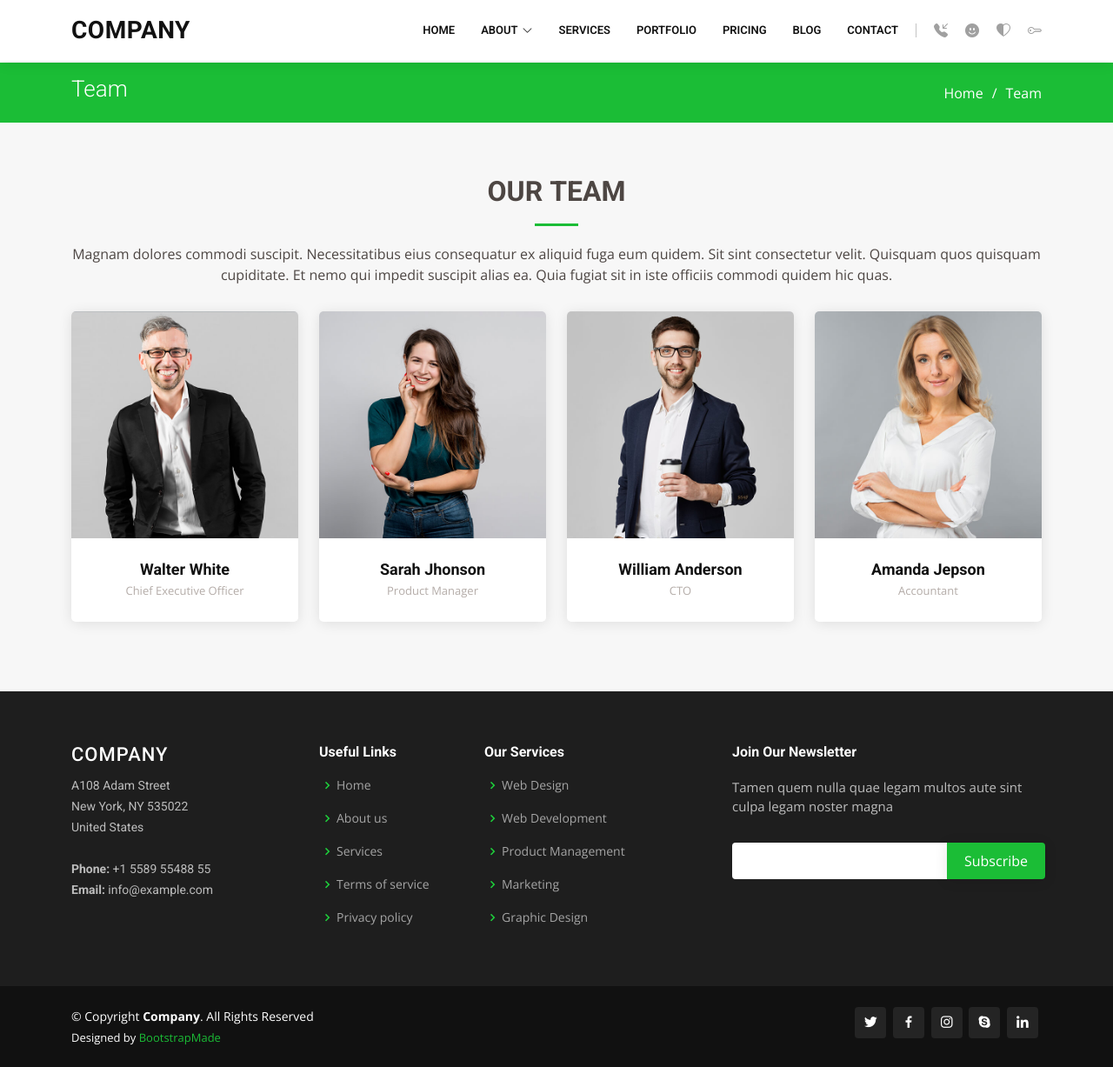
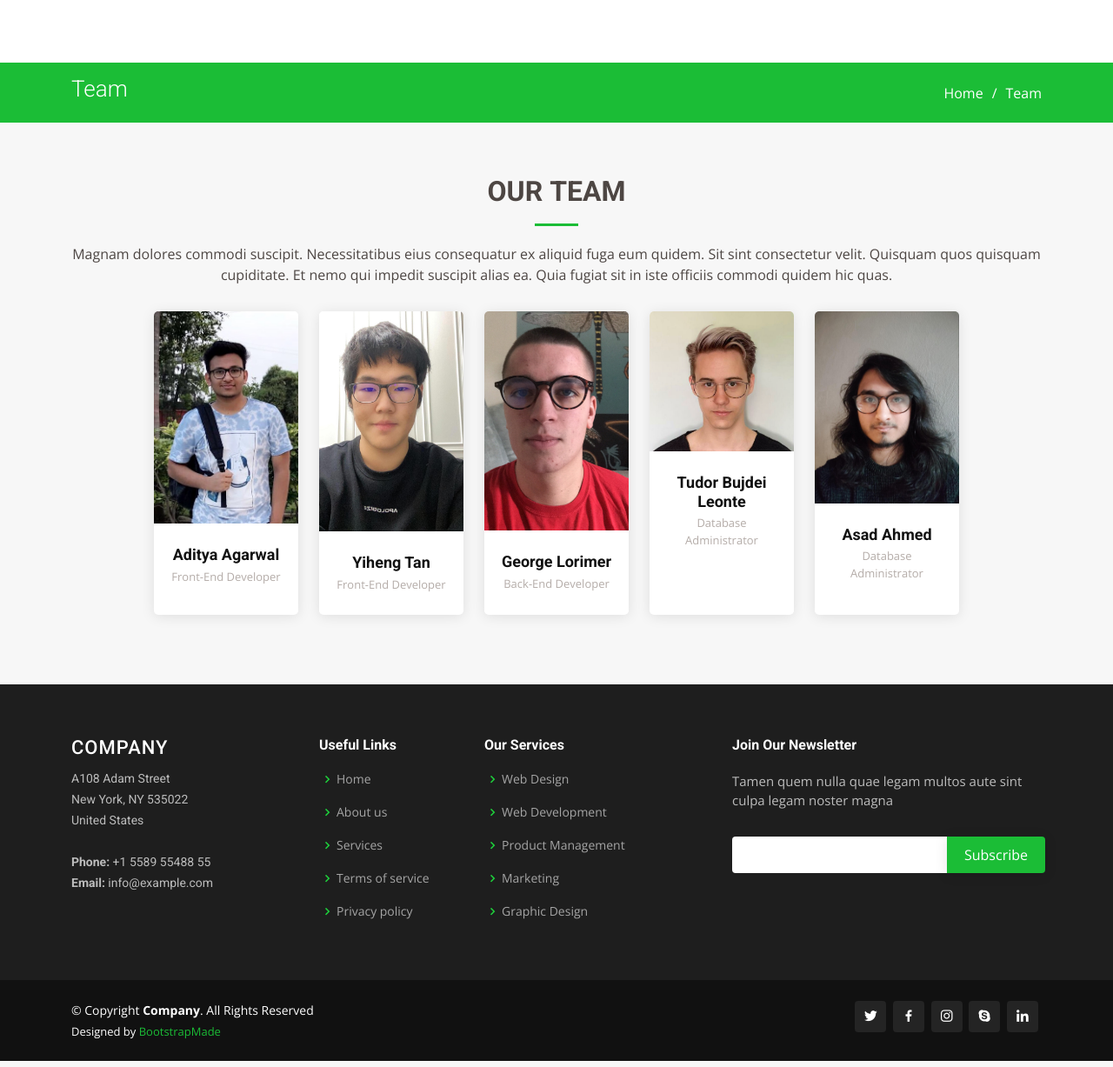
Before and after one commit to aditya-5/Foodents, a PHP site: page /team.html in a window 1280 px wide. Shown: the whole page at 87% size. Run offline with PHP 8.4, Linux system fonts and the light colour scheme; some libraries are stand-ins or nearby versions.

Commit message:
Designed the team page with flexbox

```diff
--- a/index.html
+++ b/index.html
@@ -25,6 +25,8 @@
   <link href="assets/vendor/glightbox/css/glightbox.min.css" rel="stylesheet">
   <link href="assets/vendor/remixicon/remixicon.css" rel="stylesheet">
   <link href="assets/vendor/swiper/swiper-bundle.min.css" rel="stylesheet">
+  <link href="assets/css/style.css" rel="stylesheet">
+
   <script src="jquery-3.5.1.min.js"></script>
         <script>
             $(function(){
--- a/index.php
+++ b/index.php
@@ -1,5 +1,4 @@
 <?php
-
 require_once('config.inc.php');
 
 $con = new mysqli($database_host, $database_user, $database_pass, $group_dbnames[0]);
@@ -23,9 +22,5 @@ else
     $result -> free_result();
   }
 }
-
-
-
-
 $con -> close();
 ?>
--- a/team.html
+++ b/team.html
@@ -26,6 +26,12 @@
   <link href="assets/vendor/remixicon/remixicon.css" rel="stylesheet">
   <link href="assets/vendor/swiper/swiper-bundle.min.css" rel="stylesheet">
 
+  <script>
+      $(function(){
+          $("#navbar_comp").load("navbar.html");
+      });
+  </script>
+
   <!-- Template Main CSS File -->
   <link href="assets/css/style.css" rel="stylesheet">
 
@@ -38,55 +44,7 @@
 </head>
 
 <body>
-
-  <!-- ======= Header ======= -->
-  <header id="header" class="fixed-top">
-    <div class="container d-flex align-items-center">
-
-      <h1 class="logo me-auto"><a href="index.html"><span>Com</span>pany</a></h1>
-      <!-- Uncomment below if you prefer to use an image logo -->
-      <!-- <a href="index.html" class="logo me-auto me-lg-0"><img src="assets/img/logo.png" alt="" class="img-fluid"></a>-->
-
-      <nav id="navbar" class="navbar order-last order-lg-0">
-        <ul>
-          <li><a href="index.html">Home</a></li>
-
-          <li class="dropdown"><a href="#"><span>About</span> <i class="bi bi-chevron-down"></i></a>
-            <ul>
-              <li><a href="about.html">About Us</a></li>
-              <li><a href="team.html" class="active">Team</a></li>
-              <li><a href="testimonials.html">Testimonials</a></li>
-              <li class="dropdown"><a href="#"><span>Deep Drop Down</span> <i class="bi bi-chevron-right"></i></a>
-                <ul>
-                  <li><a href="#">Deep Drop Down 1</a></li>
-                  <li><a href="#">Deep Drop Down 2</a></li>
-                  <li><a href="#">Deep Drop Down 3</a></li>
-                  <li><a href="#">Deep Drop Down 4</a></li>
-                  <li><a href="#">Deep Drop Down 5</a></li>
-                </ul>
-              </li>
-            </ul>
-          </li>
-
-          <li><a href="services.html">Services</a></li>
-          <li><a href="portfolio.html">Portfolio</a></li>
-          <li><a href="pricing.html">Pricing</a></li>
-          <li><a href="blog.html">Blog</a></li>
-          <li><a href="contact.html">Contact</a></li>
-
-        </ul>
-        <i class="bi bi-list mobile-nav-toggle"></i>
-      </nav><!-- .navbar -->
-
-      <div class="header-social-links d-flex">
-        <a href="#" class="twitter"><i class="bu bi-twitter"></i></a>
-        <a href="#" class="facebook"><i class="bu bi-facebook"></i></a>
-        <a href="#" class="instagram"><i class="bu bi-instagram"></i></a>
-        <a href="#" class="linkedin"><i class="bu bi-linkedin"></i></i></a>
-      </div>
-
-    </div>
-  </header><!-- End Header -->
+  <div id="navbar_comp"></div>
 
   <main id="main">
 
@@ -113,84 +71,111 @@
           <h2>Our <strong>Team</strong></h2>
           <p>Magnam dolores commodi suscipit. Necessitatibus eius consequatur ex aliquid fuga eum quidem. Sit sint consectetur velit. Quisquam quos quisquam cupiditate. Et nemo qui impedit suscipit alias ea. Quia fugiat sit in iste officiis commodi quidem hic quas.</p>
         </div>
+        <div class="row d-flex justify-content-center">
 
-        <div class="row">
-
-          <div class="col-lg-3 col-md-6 d-flex align-items-stretch">
+          <div class="col-lg-2 col-md-6 d-flex align-items-stretch">
             <div class="member" data-aos="fade-up">
               <div class="member-img">
-                <img src="assets/img/team/team-1.jpg" class="img-fluid" alt="">
+                <img src="assets/img/team/aditya.jpg" class="img-fluid" alt="">
                 <div class="social">
-                  <a href=""><i class="bi bi-twitter"></i></a>
+                  <a href="https://github.com/aditya-5"><i class="bi bi-github"></i></a>
+                  <a href=""><i class="bi bi-facebook"></i></a>
+                  <a href=""><i class="bi bi-instagram"></i></a>
+                  <a href=""><i class="bi bi-linkedin"></i></a>
+
+                </div>
+              </div>
+              <div class="member-info">
+                <h4>Aditya Agarwal</h4>
+                <span>Front-End Developer</span>
+              </div>
+            </div>
+          </div>
+
+          <div class="col-lg-2 col-md-6 d-flex align-items-stretch">
+            <div class="member" data-aos="fade-up" data-aos-delay="300">
+              <div class="member-img">
+                <img src="assets/img/team/tan.jpg" class="img-fluid" alt="">
+                <div class="social">
+                  <a href=""><i class="bi bi-github"></i></a>
+                  <a href=""><i class="bi bi-facebook"></i></a>
+                  <a href=""><i class="bi bi-instagram"></i></a>
+                  <a href="https://github.com/yiheng-tan"><i class="bi bi-linkedin"></i></a>
+                </div>
+              </div>
+              <div class="member-info">
+                <h4>Yiheng Tan</h4>
+                <span>Front-End Developer</span>
+              </div>
+            </div>
+
+
+
+        </div>
+
+          <div class="col-lg-2 col-md-6 d-flex align-items-stretch">
+            <div class="member" data-aos="fade-up" data-aos-delay="100">
+              <div class="member-img">
+                <img src="assets/img/team/george.jpg" class="img-fluid" alt="">
+                <div class="social">
+                  <a href=""><i class="bi bi-github"></i></a>
                   <a href=""><i class="bi bi-facebook"></i></a>
                   <a href=""><i class="bi bi-instagram"></i></a>
                   <a href=""><i class="bi bi-linkedin"></i></a>
                 </div>
               </div>
               <div class="member-info">
-                <h4>Walter White</h4>
-                <span>Chief Executive Officer</span>
+                <h4>George Lorimer</h4>
+                <span>Back-End Developer</span>
               </div>
             </div>
           </div>
 
-          <div class="col-lg-3 col-md-6 d-flex align-items-stretch">
-            <div class="member" data-aos="fade-up" data-aos-delay="100">
+
+      <!-- </div> -->
+
+
+        <!-- <div class="row"> -->
+          <div class="col-lg-2 col-md-6 d-flex align-items-stretch">
+            <div class="member" data-aos="fade-up" data-aos-delay="200">
               <div class="member-img">
-                <img src="assets/img/team/team-2.jpg" class="img-fluid" alt="">
+                <img src="assets/img/team/leo.jpeg" class="img-fluid" alt="">
                 <div class="social">
-                  <a href=""><i class="bi bi-twitter"></i></a>
+                  <a href="https://github.com/tudor-bujdei-leonte"><i class="bi bi-github"></i></a>
                   <a href=""><i class="bi bi-facebook"></i></a>
                   <a href=""><i class="bi bi-instagram"></i></a>
                   <a href=""><i class="bi bi-linkedin"></i></a>
                 </div>
               </div>
               <div class="member-info">
-                <h4>Sarah Jhonson</h4>
-                <span>Product Manager</span>
+                <h4>Tudor Bujdei Leonte</h4>
+                <span>Database Administrator</span>
               </div>
             </div>
           </div>
 
-          <div class="col-lg-3 col-md-6 d-flex align-items-stretch">
+
+          <div class="col-lg-2 col-md-6 d-flex align-items-stretch ">
             <div class="member" data-aos="fade-up" data-aos-delay="200">
               <div class="member-img">
-                <img src="assets/img/team/team-3.jpg" class="img-fluid" alt="">
+                <img src="assets/img/team/asad.jpg" class="img-fluid" alt="">
                 <div class="social">
-                  <a href=""><i class="bi bi-twitter"></i></a>
+                  <a href="https://github.com/asad-ah"><i class="bi bi-github"></i></a>
                   <a href=""><i class="bi bi-facebook"></i></a>
                   <a href=""><i class="bi bi-instagram"></i></a>
                   <a href=""><i class="bi bi-linkedin"></i></a>
                 </div>
               </div>
               <div class="member-info">
-                <h4>William Anderson</h4>
-                <span>CTO</span>
+                <h4>Asad Ahmed</h4>
+                <span>Database Administrator</span>
               </div>
             </div>
           </div>
 
-          <div class="col-lg-3 col-md-6 d-flex align-items-stretch">
-            <div class="member" data-aos="fade-up" data-aos-delay="300">
-              <div class="member-img">
-                <img src="assets/img/team/team-4.jpg" class="img-fluid" alt="">
-                <div class="social">
-                  <a href=""><i class="bi bi-twitter"></i></a>
-                  <a href=""><i class="bi bi-facebook"></i></a>
-                  <a href=""><i class="bi bi-instagram"></i></a>
-                  <a href=""><i class="bi bi-linkedin"></i></a>
-                </div>
-              </div>
-              <div class="member-info">
-                <h4>Amanda Jepson</h4>
-                <span>Accountant</span>
-              </div>
-            </div>
-          </div>
 
         </div>
 
-      </div>
     </section><!-- End Our Team Section -->
 
   </main><!-- End #main -->
```
Also changed, not shown: assets/img/team/aditya.JPG (added), assets/img/team/asad.jpg (added), assets/img/team/george.JPG (added), assets/img/team/leo.jpeg (added), assets/img/team/tan.jpg (added), assets/img/team/team-1.jpg (deleted), assets/img/team/team-2.jpg (deleted), assets/img/team/team-3.jpg (deleted), assets/img/team/team-4.jpg (deleted).
